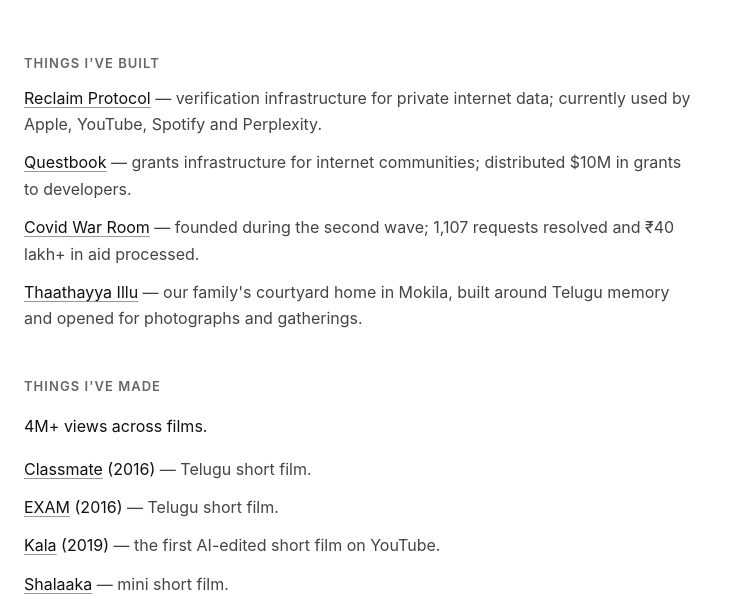
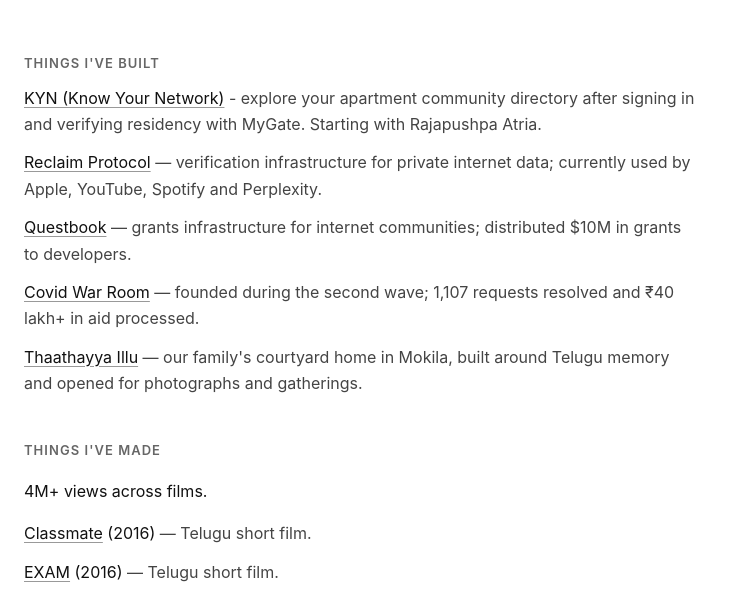
Before and after one commit to sriharshakaramchati/sriharshakaramchati.github.io, a plain HTML site: page index.html in a window 1280 px wide. Shown: the part 157-754 px from the top of the page, without its empty margins (0-733 px from the left). Drawn offline with Linux system fonts and the light colour scheme.

Commit message:
Add approved KYN homepage link and description

```diff
--- a/index.html
+++ b/index.html
@@ -65,6 +65,7 @@
 
   <h2>Things I've built</h2>
   <ul>
+    <li><a href="/kyn">KYN (Know Your Network)</a> <span class="desc">- explore your apartment community directory after signing in and verifying residency with MyGate. Starting with Rajapushpa Atria.</span></li>
     <li><a href="https://www.reclaimprotocol.org/">Reclaim Protocol</a> <span class="desc">&mdash; verification infrastructure for private internet data; currently used by Apple, YouTube, Spotify and Perplexity.</span></li>
     <li><a href="https://questbook.app/">Questbook</a> <span class="desc">&mdash; grants infrastructure for internet communities; distributed $10M in grants to developers.</span></li>
     <li><a href="https://www.iiit.ac.in/cwr/">Covid War Room</a> <span class="desc">&mdash; founded during the second wave; 1,107 requests resolved and &#8377;40 lakh+ in aid processed.</span></li>
```
